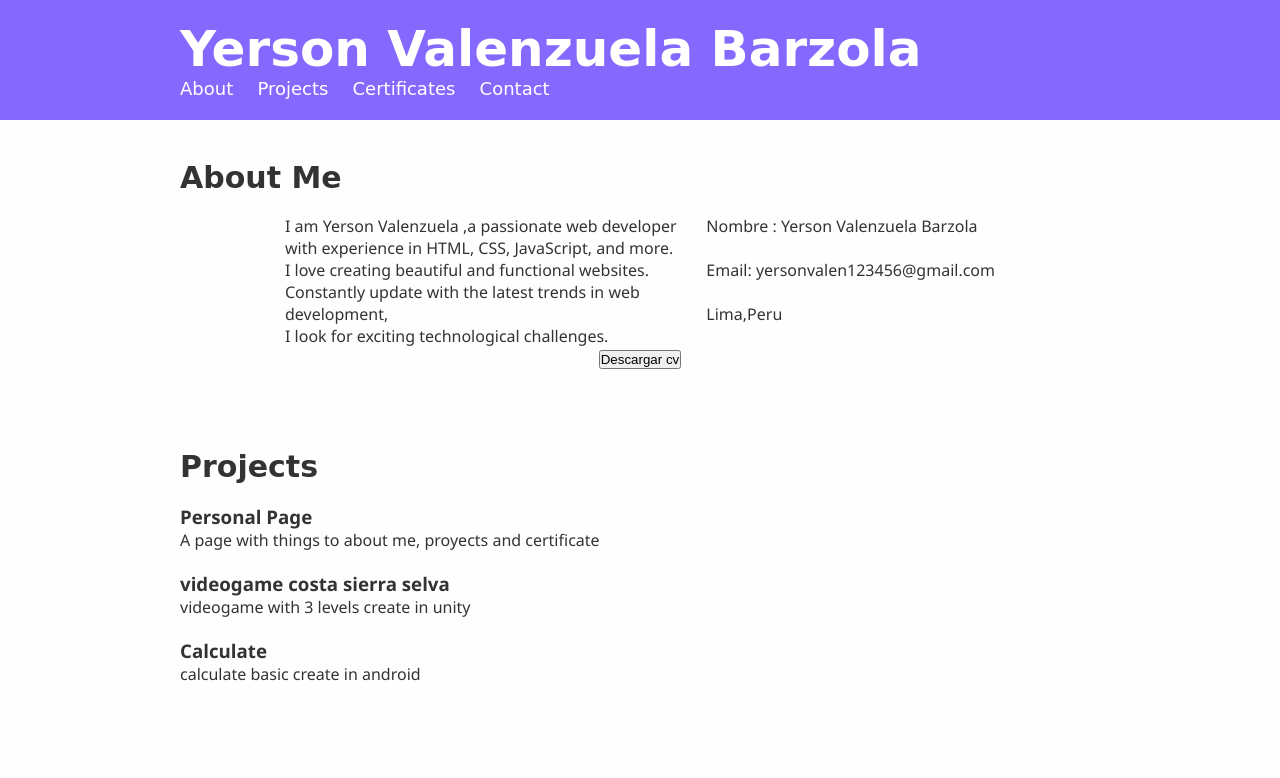
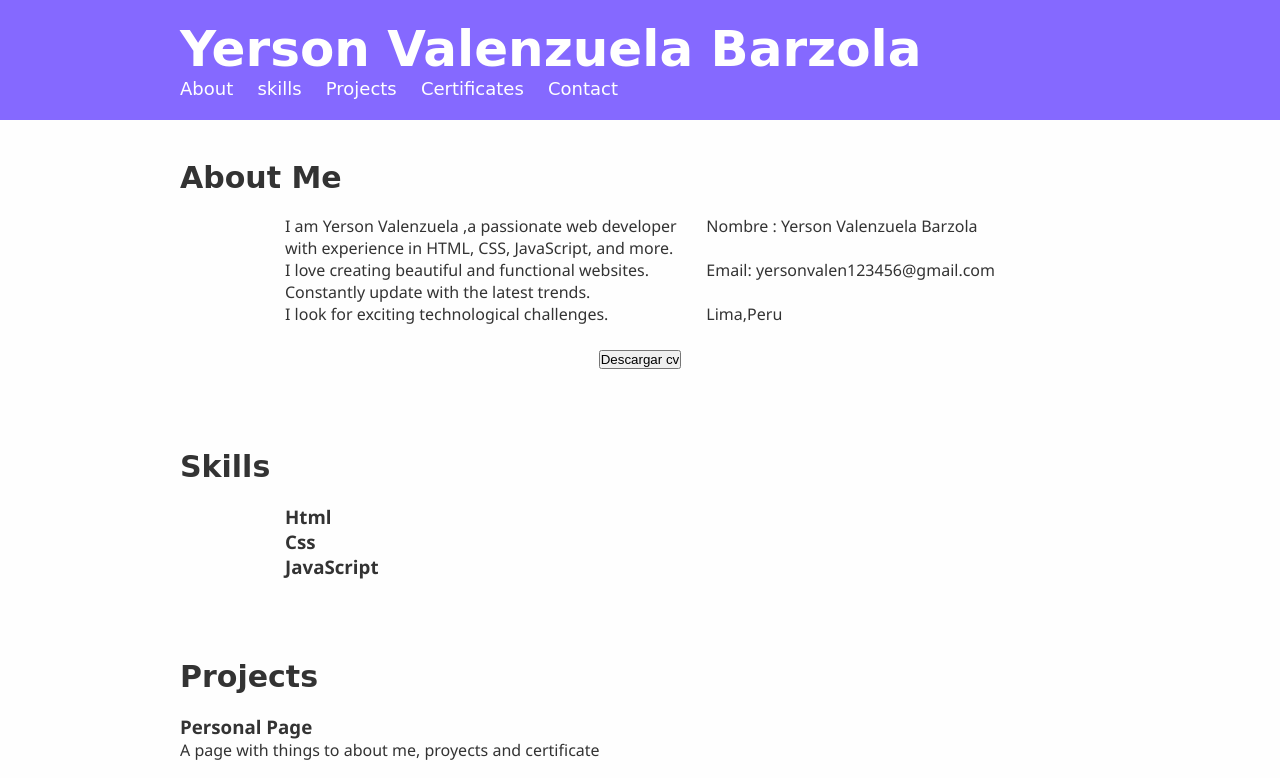
Before and after one commit to YersonValenzuela12/Protafolio-YersonValenzuelaBarzola, a website: page index.html in a window 1280 px wide. Shown: the top 778 px of the page. Drawn offline with Linux system fonts and the light colour scheme.

Commit message:
agregando un linea

```diff
--- a/index.html
+++ b/index.html
@@ -15,6 +15,7 @@
         <nav>
             <ul>
                 <li><a href="#about">About</a></li>
+                <li><a href="#skills">skills</a></li>
                 <li><a href="#projects">Projects</a></li>
                 <li><a href="#certificates">Certificates</a></li>
                 <li><a href="#contact">Contact</a></li>
@@ -30,7 +31,7 @@
         <div class="row" >
             <div >
             <p>I am Yerson Valenzuela ,a passionate web developer <br>with experience in HTML, CSS, JavaScript, and more. <br>I love creating beautiful and functional websites.</p>
-            <p>Constantly update with the latest trends in web <br>development,<br> I look for exciting technological challenges.</p>
+            <p>Constantly update with the latest trends. <br> I look for exciting technological challenges.</p>
             </div>
 
             <div >
@@ -52,6 +53,22 @@
 
 
    <center> <input type="button" value="Descargar cv" id="botoncito" src="./_html/CV_Yerson Valenzuela Barzola.pdf" /> <a></a>
+</section>
+
+<section id="skills">
+<div class="container">
+        <h2>Skills</h2>
+    <div class="row">
+
+        <div class="skill">
+           <h3>Html</h3>
+           <h3>Css</h3>
+           <h3>JavaScript</h3>
+    </div>
+
+
+   </div>
+</div>
 </section>
 
 <section id="projects">
```
